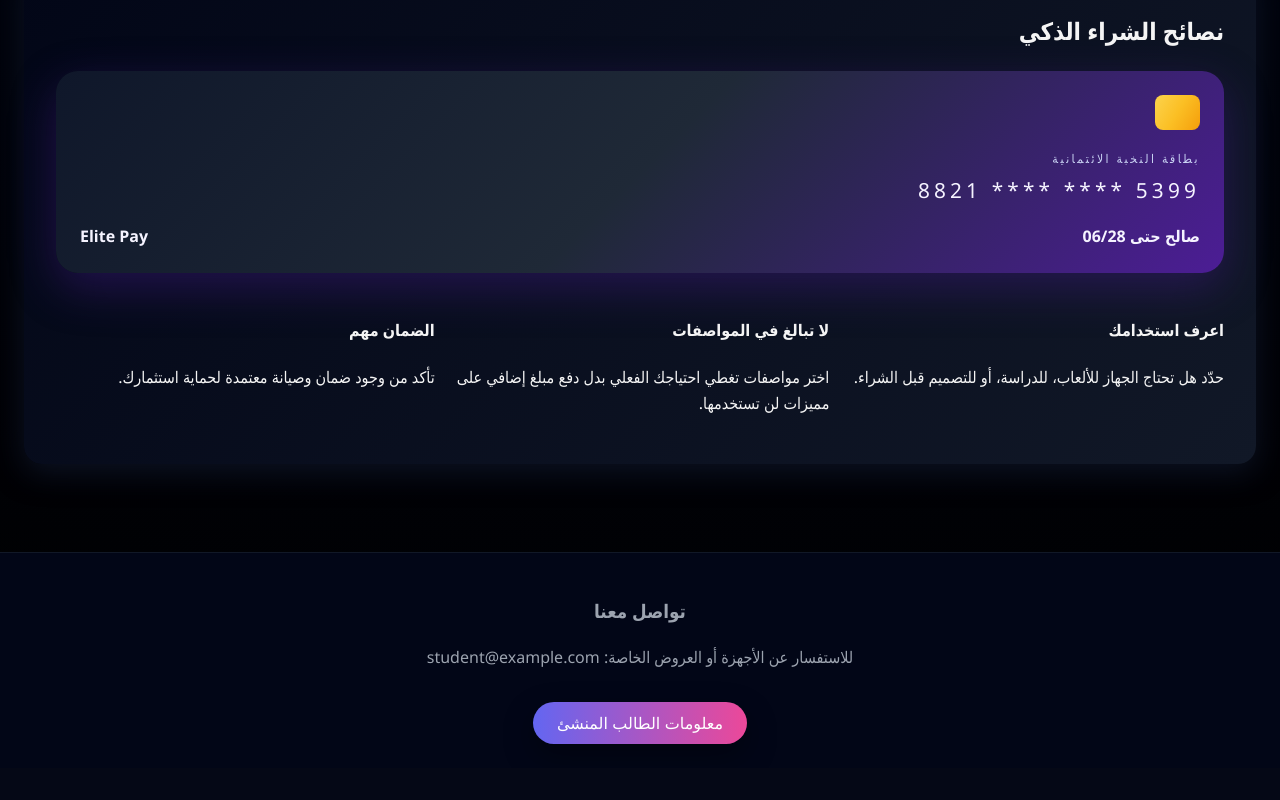
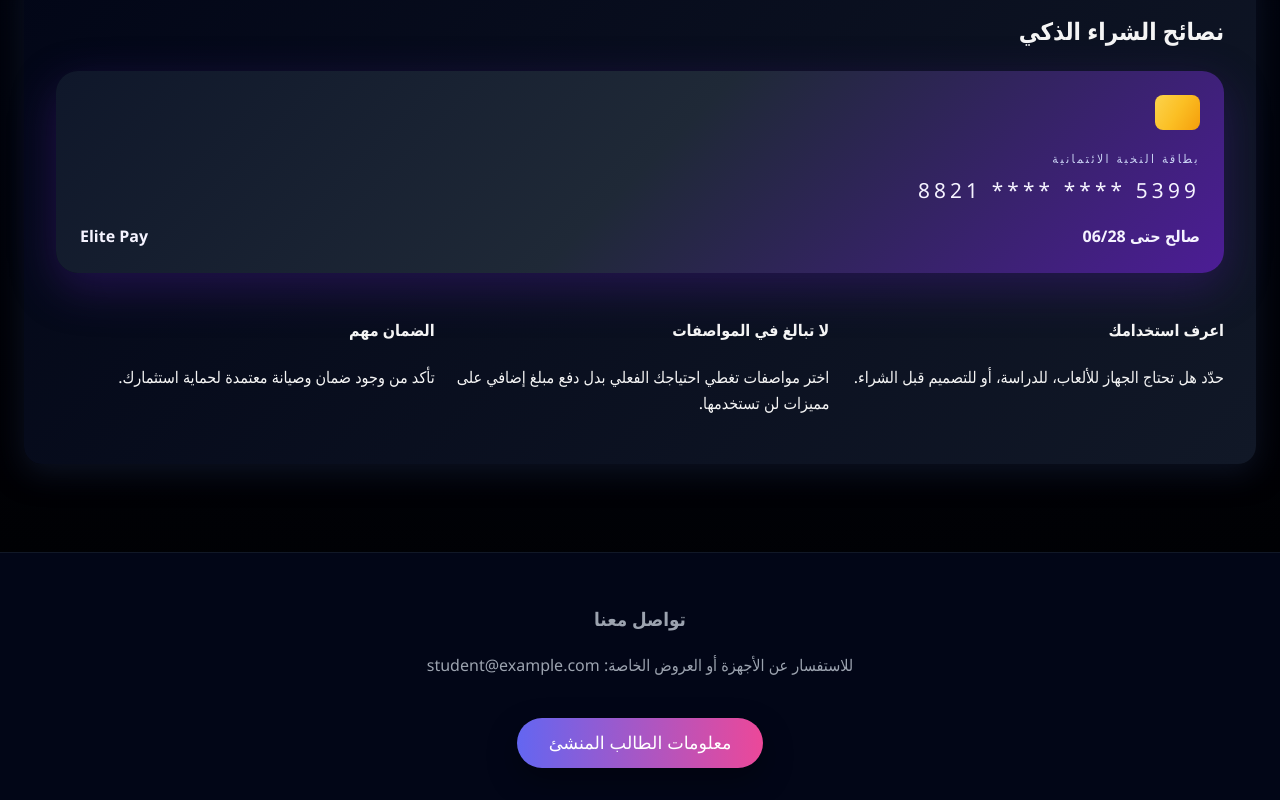
Before and after one commit to anwar-3mk/shop-school, a plain HTML site: page index.html in a window 1280 px wide. Shown: the part 1723-2523 px from the top of the page. Before the commit the page ends 2491 px from the top, so only its background shows below. Drawn offline with Linux system fonts and the light colour scheme.

Commit message:
Update styles.css
Signed-off-by: anwar-3mk <majdalnzy470@gmail.com>

```diff
--- a/styles.css
+++ b/styles.css
@@ -313,14 +313,17 @@ main {
 
 footer {
   text-align: center;
-  padding: 1.5rem;
+  padding: 2rem 1.5rem;
   background-color: #020617;
   color: #9ca3af;
   border-top: 1px solid #111827;
 }
 
 footer .primary-btn {
-  margin-top: 1rem;
+  margin-top: 1.5rem;
+  display: inline-block;
+  font-size: 1.1rem;
+  padding: 0.9rem 2rem;
 }
 
 .overlay {
```
